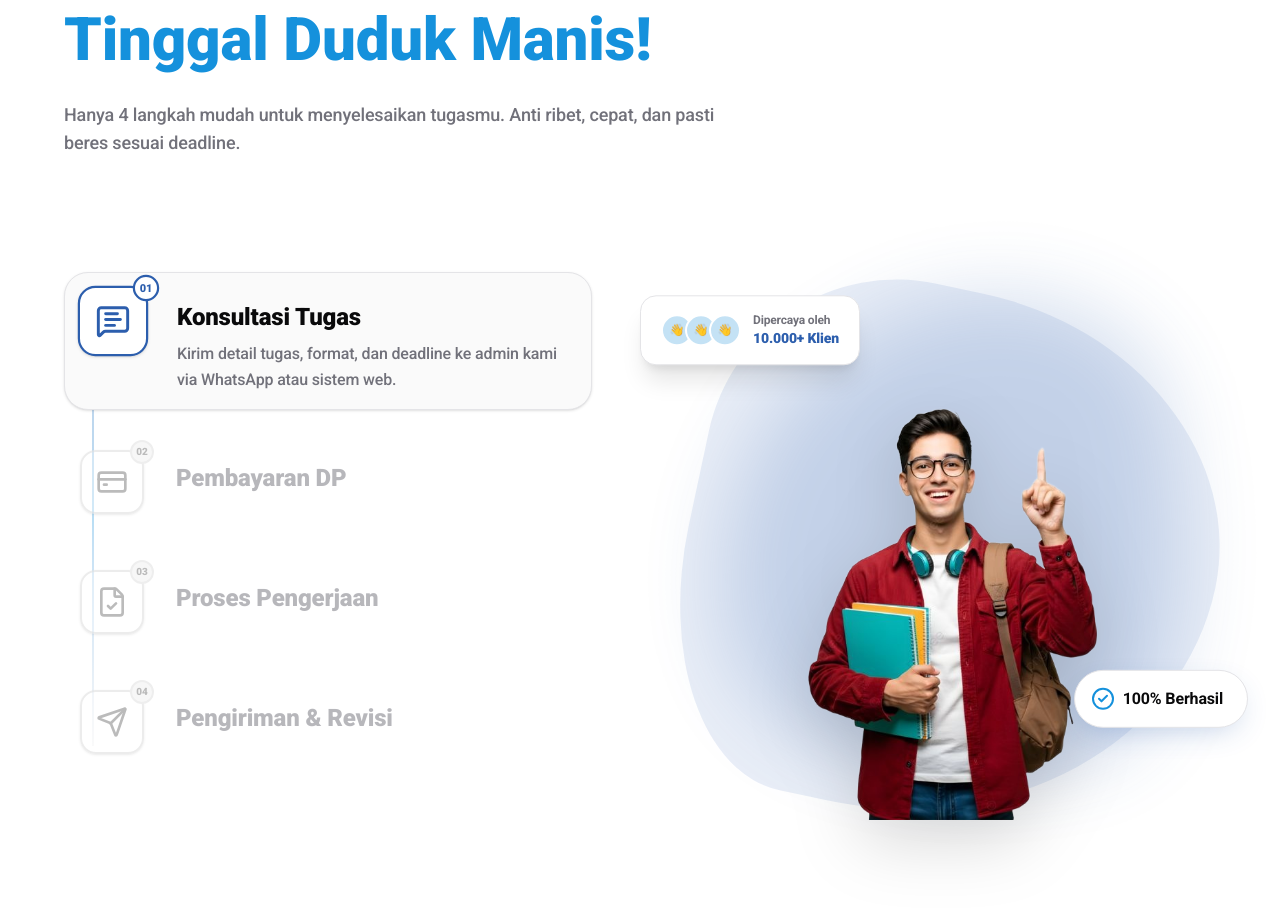
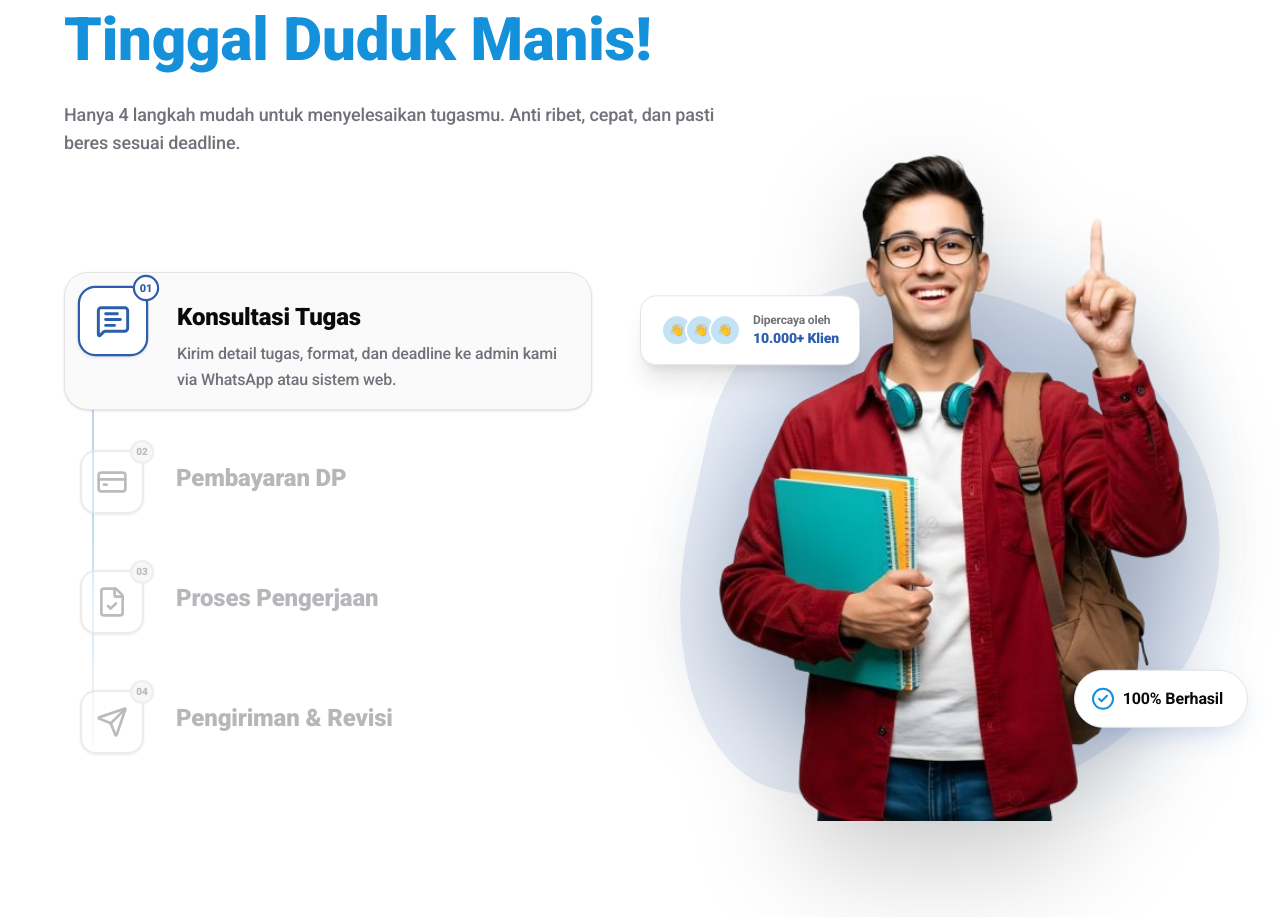
Before and after one commit to ISOLCODING/SelesainAJa, a Next.js app: page / in a window 1280 px wide. Shown: the part 4567-5489 px from the top of the page. Built offline with nearby package versions, Linux system fonts and the light colour scheme.

Commit message:
style(ui): increase mascot image size in how it works section

```diff
--- a/src/components/home/sections/HowItWorksSection.tsx
+++ b/src/components/home/sections/HowItWorksSection.tsx
@@ -147,14 +147,14 @@ export function HowItWorksSection() {
             <div className={`absolute bottom-0 w-full aspect-square rounded-[40%_60%_70%_30%/40%_50%_60%_50%] opacity-10 transform rotate-12 scale-90 md:scale-100 transition-colors duration-700`} style={{ backgroundColor: steps[activeStep].color }} />
             <div className={`absolute bottom-10 w-[90%] aspect-square rounded-[60%_40%_30%_70%/60%_30%_70%_40%] opacity-20 transform -rotate-12 scale-90 md:scale-100 blur-2xl transition-colors duration-700`} style={{ backgroundColor: steps[activeStep].color }} />
 
-            <div className="relative w-[90%] max-w-[400px] aspect-[3/4] md:aspect-square lg:aspect-[3/4] z-10">
+            <div className="relative w-full max-w-[550px] aspect-[4/5] md:aspect-[3/4] lg:aspect-square z-10">
               <AnimatePresence mode="wait">
                 <motion.div
                   key={activeStep}
-                  initial={{ opacity: 0, y: 10 }}
+                  initial={{ opacity: 0, y: 15 }}
                   animate={{ opacity: 1, y: 0 }}
-                  exit={{ opacity: 0, y: -10 }}
-                  transition={{ duration: 0.4 }}
+                  exit={{ opacity: 0, y: -15 }}
+                  transition={{ duration: 0.5 }}
                   className="w-full h-full relative"
                 >
                   <Image
@@ -162,7 +162,7 @@ export function HowItWorksSection() {
                     alt="Mahasiswa menunjuk ke atas dengan senyum"
                     fill
                     sizes="(max-width: 1024px) 100vw, 50vw"
-                    className="object-contain object-bottom drop-shadow-[0_20px_30px_rgba(0,0,0,0.15)] scale-110 origin-bottom"
+                    className="object-contain object-bottom drop-shadow-[0_30px_40px_rgba(0,0,0,0.2)] scale-125 md:scale-[1.35] origin-bottom"
                   />
                 </motion.div>
               </AnimatePresence>
```
